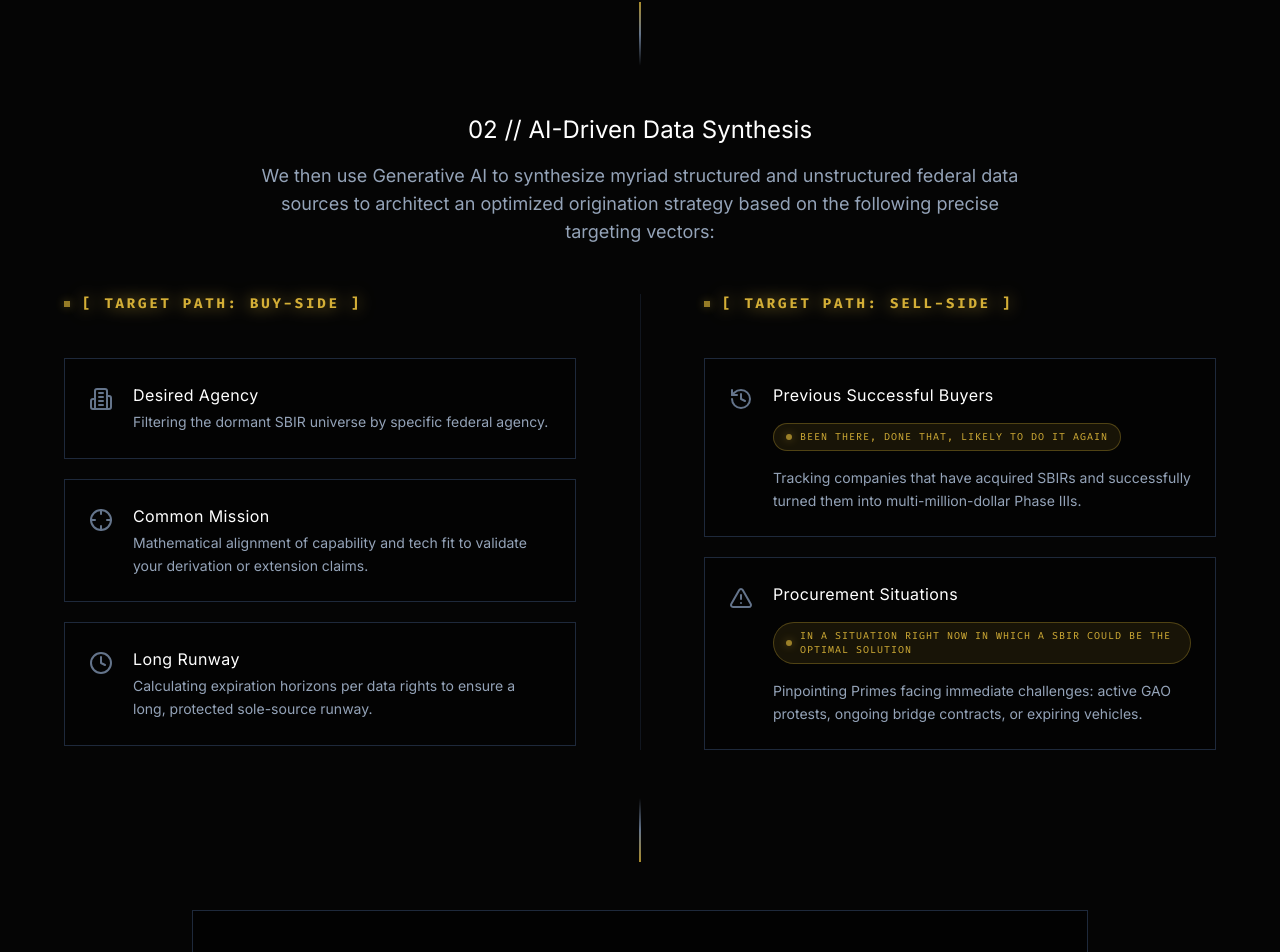
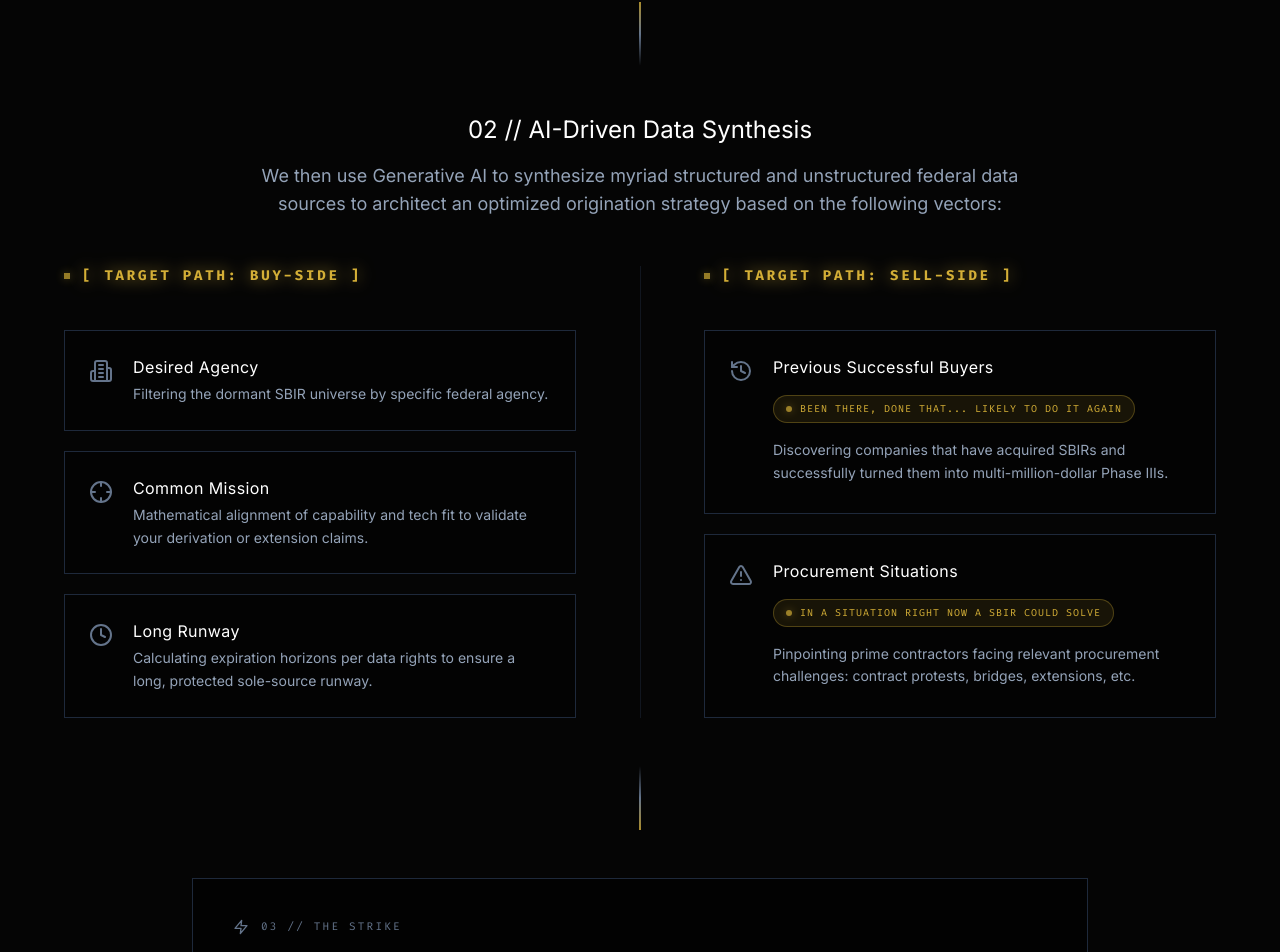
Before and after one commit to transactivate/website, a React (Vite) app: page /#landing in a window 1280 px wide. Shown: the part 1295-2247 px from the top of the page. Built offline with nearby package versions, Linux system fonts and the light colour scheme.

Commit message:
UI refactor: Execute final aggressive copy reduction inside Methodology Phase 02 and Sell-Side data nodes

```diff
--- a/src/App.jsx
+++ b/src/App.jsx
@@ -309,7 +309,7 @@ const MethodologyKey = () => (
     <div className="w-full max-w-5xl text-center mb-12 mt-8">
       <h3 className="text-2xl font-light text-white mb-4">02 // AI-Driven Data Synthesis</h3>
       <p className="text-slate-400 text-lg max-w-3xl mx-auto">
-        We then use Generative AI to synthesize myriad structured and unstructured federal data sources to architect an optimized origination strategy based on the following precise targeting vectors:
+        We then use Generative AI to synthesize myriad structured and unstructured federal data sources to architect an optimized origination strategy based on the following vectors:
       </p>
     </div>
 
@@ -374,9 +374,9 @@ const MethodologyKey = () => (
             <h5 className="text-white font-medium mb-1 tracking-wide">Previous Successful Buyers</h5>
             <div className="inline-flex items-center gap-2 px-3 py-1.5 mt-3 mb-4 rounded-full border border-[#d4af37]/30 bg-[#d4af37]/10">
               <div className="w-1.5 h-1.5 rounded-full bg-[#d4af37] animate-pulse shrink-0 shadow-[0_0_8px_rgba(212,175,55,0.6)]"></div>
-              <span className="text-[#d4af37] text-[9px] sm:text-[10px] font-mono uppercase tracking-widest leading-snug text-left">been there, done that, likely to do it again</span>
+              <span className="text-[#d4af37] text-[9px] sm:text-[10px] font-mono uppercase tracking-widest leading-snug text-left">been there, done that... likely to do it again</span>
             </div>
-            <p className="text-sm text-slate-400 leading-relaxed">Tracking companies that have acquired SBIRs and successfully turned them into multi-million-dollar Phase IIIs.</p>
+            <p className="text-sm text-slate-400 leading-relaxed">Discovering companies that have acquired SBIRs and successfully turned them into multi-million-dollar Phase IIIs.</p>
           </div>
         </motion.div>
 
@@ -389,9 +389,9 @@ const MethodologyKey = () => (
             <h5 className="text-white font-medium mb-1 tracking-wide">Procurement Situations</h5>
             <div className="inline-flex items-center gap-2 px-3 py-1.5 mt-3 mb-4 rounded-full border border-[#d4af37]/30 bg-[#d4af37]/10">
               <div className="w-1.5 h-1.5 rounded-full bg-[#d4af37] animate-pulse shrink-0 shadow-[0_0_8px_rgba(212,175,55,0.6)]"></div>
-              <span className="text-[#d4af37] text-[9px] sm:text-[10px] font-mono uppercase tracking-widest leading-snug text-left">in a situation right now in which a SBIR could be the optimal solution</span>
+              <span className="text-[#d4af37] text-[9px] sm:text-[10px] font-mono uppercase tracking-widest leading-snug text-left">in a situation right now a SBIR could solve</span>
             </div>
-            <p className="text-sm text-slate-400 leading-relaxed">Pinpointing Primes facing immediate challenges: active GAO protests, ongoing bridge contracts, or expiring vehicles.</p>
+            <p className="text-sm text-slate-400 leading-relaxed">Pinpointing prime contractors facing relevant procurement challenges: contract protests, bridges, extensions, etc.</p>
           </div>
         </motion.div>
       </div>
```
